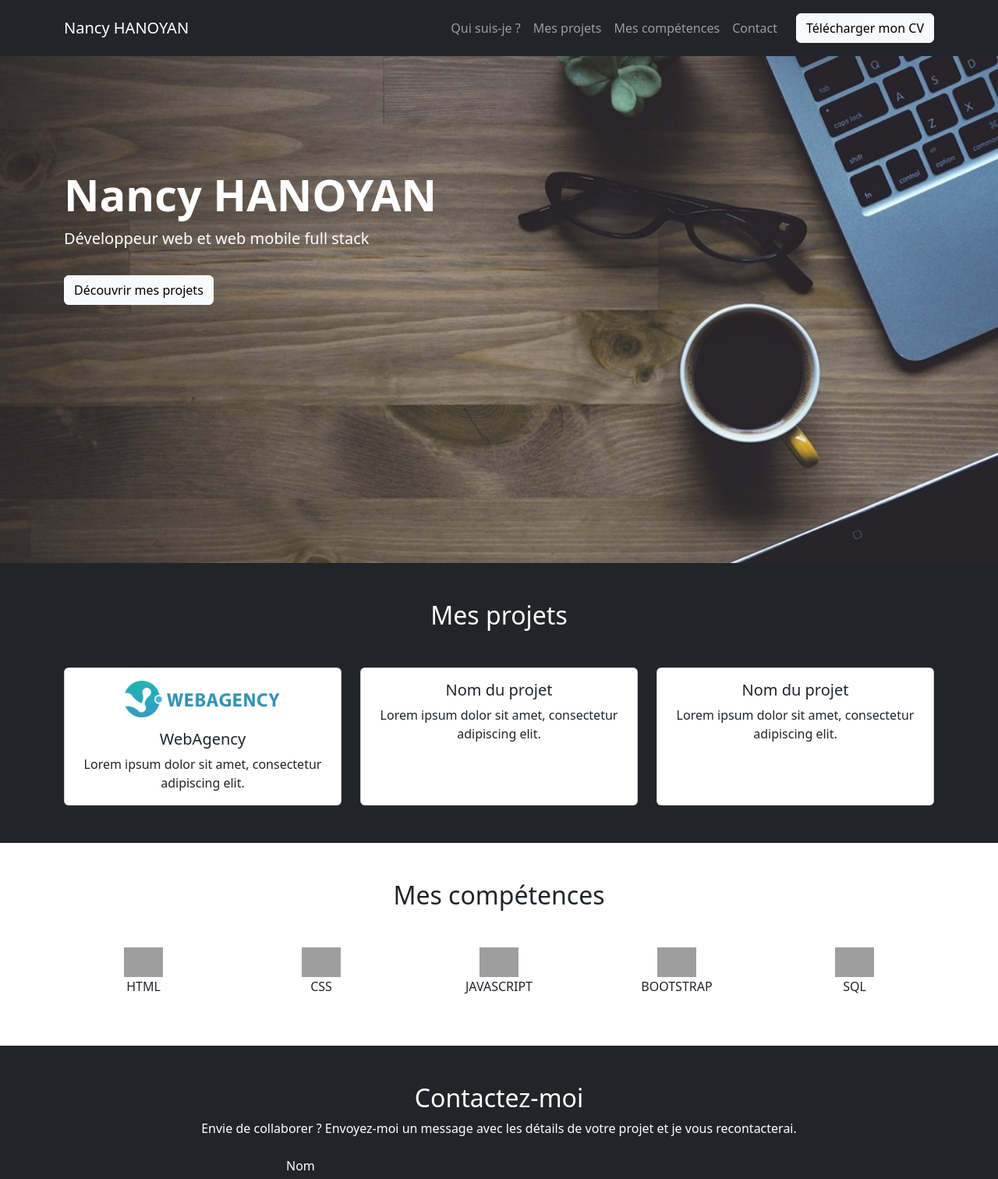
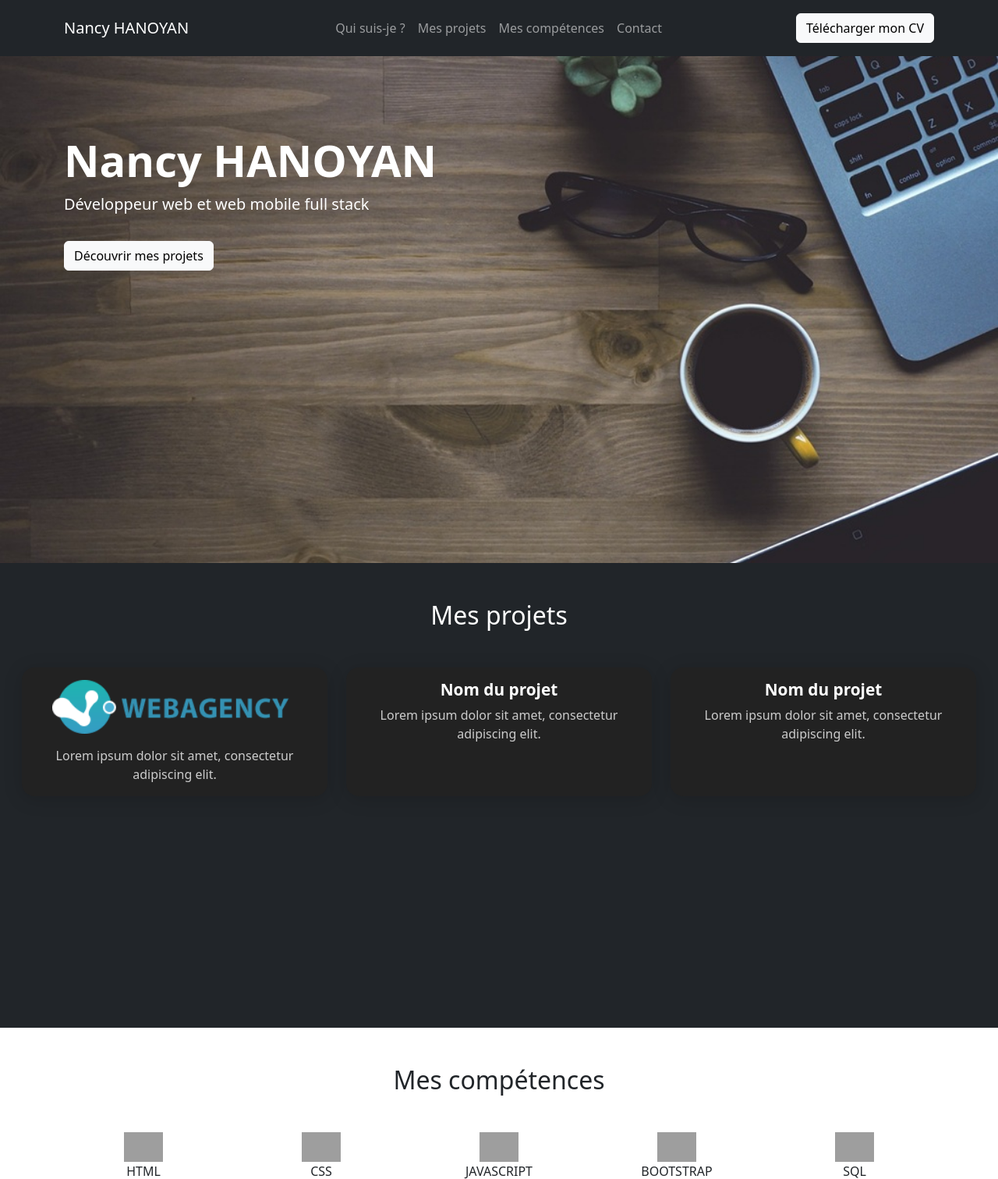
Before and after one commit to nancyh13500/cv_nancy, a PHP site: page / in a window 1280 px wide. Shown: the top 1512 px of the page at 78% size. Run offline with PHP 8.4, Linux system fonts and the light colour scheme; some libraries are stand-ins or nearby versions; grey boxes are pictures that could not be loaded.

Commit message:
update css

```diff
--- a/css/style.css
+++ b/css/style.css
@@ -57,6 +57,19 @@ h1 {
 
 /*end presentation*/
 
+/*Section hero*/
+
+.hero-section {
+  min-height: 650px;
+  display: flex;
+  align-items: flex-start;
+  justify-content: center;
+  background: url('../assets/img/workspace.jpg') center/cover;
+  color: white;
+  padding-top: 100px;
+}
+
+
 /*projets*/
 .projects {
   font-size: 30px;
@@ -64,10 +77,33 @@ h1 {
   height: 500px;
 }
 
-.my_projects {
-  text-align: center;
+.projects .card {
+  background: #222;
+  color: #fff;
+  border: none;
+  border-radius: 16px;
+  box-shadow: 0 4px 24px rgba(0, 0, 0, 0.15);
+  transition: transform 0.2s, box-shadow 0.2s;
 }
 
+.projects .card:hover {
+  transform: translateY(-8px) scale(1.03);
+  box-shadow: 0 8px 32px white;
+}
+
+.projects .card-title {
+  font-weight: bold;
+  font-size: 1.3rem;
+}
+
+.projects .card-text {
+  font-size: 1rem;
+  color: #ccc;
+}
+
+.projects .card-img-top {
+  width: 80%;
+}
 
 
 /*footer*/
--- a/index.html
+++ b/index.html
@@ -18,23 +18,22 @@
       <button class="navbar-toggler" type="button" data-bs-toggle="collapse" data-bs-target="#navbarNav">
         <span class="navbar-toggler-icon"></span>
       </button>
-      <div class="collapse navbar-collapse" id="navbarNav">
-        <ul class="navbar-nav ms-auto">
+      <div class="collapse navbar-collapse justify-content-center" id="navbarNav">
+        <ul class="navbar-nav">
           <li class="nav-item"><a class="nav-link" href="#about">Qui suis-je ?</a></li>
           <li class="nav-item"><a class="nav-link" href="#projects">Mes projets</a></li>
           <li class="nav-item"><a class="nav-link" href="#skills">Mes compétences</a></li>
           <li class="nav-item"><a class="nav-link" href="#contact">Contact</a></li>
         </ul>
-        <a href="cv/cv nancy.pdf" class="btn btn-light ms-3" target="_blank">Télécharger mon CV</a>
       </div>
+      <a href="cv/cv nancy.pdf" class="btn btn-light" target="_blank">Télécharger mon CV</a>
     </div>
   </nav>
 
   <!-- Hero Section -->
-  <header class="py-5"
-    style="background: url('assets/img/workspace.jpg') center/cover; color: white; min-height: 650px;">
-    <div class="container pt-5">
-      <h1 class="display-4 fw-bold pt-5">Nancy HANOYAN</h1>
+  <header class="hero-section">
+    <div class="container">
+      <h1 class="display-4 fw-bold">Nancy HANOYAN</h1>
       <p class="lead">Développeur web et web mobile full stack</p>
       <a href="#projects" class="btn btn-light mt-3">Découvrir mes projets</a>
     </div>
@@ -42,14 +41,13 @@
 
   <!-- Projets -->
   <section id="projects" class="py-5 bg-dark text-white">
-    <div class="container">
+    <div class="projects container">
       <h2 class="text-center mb-5">Mes projets</h2>
-      <div class="row g-4 justify-content-center">
+      <div class="row g-4 justify-content-center ms-1 me-1">
         <div class="col-md-4">
           <div class="card h-100 text-center">
-            <img src="assets/img/logo.png" class="card-img-top mx-auto mt-3" style="width: 60%;" alt="WebAgency">
+            <img src="assets/img/logo.png" class="card-img-top mx-auto mt-3" alt="WebAgency">
             <div class="card-body">
-              <h5 class="card-title">WebAgency</h5>
               <p class="card-text">Lorem ipsum dolor sit amet, consectetur adipiscing elit.</p>
             </div>
           </div>
```
